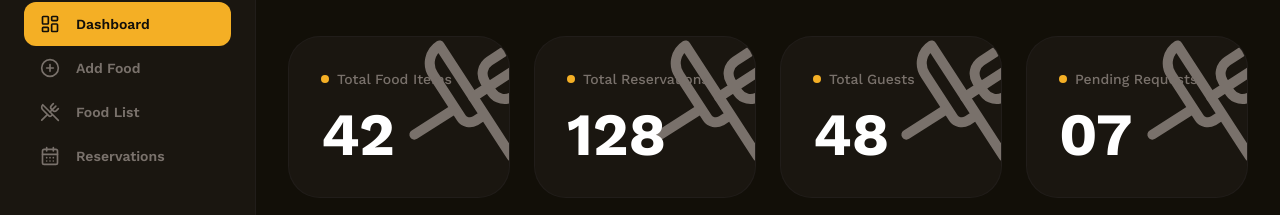
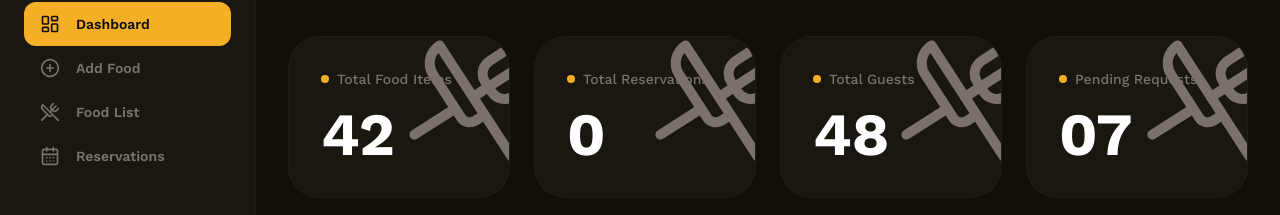
Before and after one commit to ferdoushasanpr/VantageTable, a Next.js app: page /dashboard in a window 1280 px wide. Shown: the part 100-315 px from the top of the page. Built offline with nearby package versions, Linux system fonts and the light colour scheme; no server answers; the database is empty.

Commit message:
feat: Fetching Reservations Count Functionality Added to Dashboard

```diff
--- a/app/(admin)/dashboard/page.tsx
+++ b/app/(admin)/dashboard/page.tsx
@@ -1,7 +1,7 @@
 import React from "react";
 import { Search, Bell } from "lucide-react";
 import StatCard from "@/components/statcard";
-import { getLatestReservations } from "@/actions/reserve";
+import { getCountReservations, getLatestReservations } from "@/actions/reserve";
 import Link from "next/link";
 
 type Reservation = {
@@ -16,6 +16,8 @@ type Reservation = {
 
 const DashboardPage = async (): Promise<React.ReactNode> => {
   const data = await getLatestReservations();
+  const totalReservationsData = await getCountReservations();
+  const totalReservations = totalReservationsData.total;
   const reservations = data.data;
 
   return (
@@ -47,7 +49,7 @@ const DashboardPage = async (): Promise<React.ReactNode> => {
 
       <div className="grid grid-cols-4 gap-6 mb-10">
         <StatCard title="Total Food Items" value="42" />
-        <StatCard title="Total Reservations" value="128" />
+        <StatCard title="Total Reservations" value={totalReservations} />
         <StatCard title="Total Guests" value="48" />
         <StatCard title="Pending Requests" value="07" />
       </div>
```
